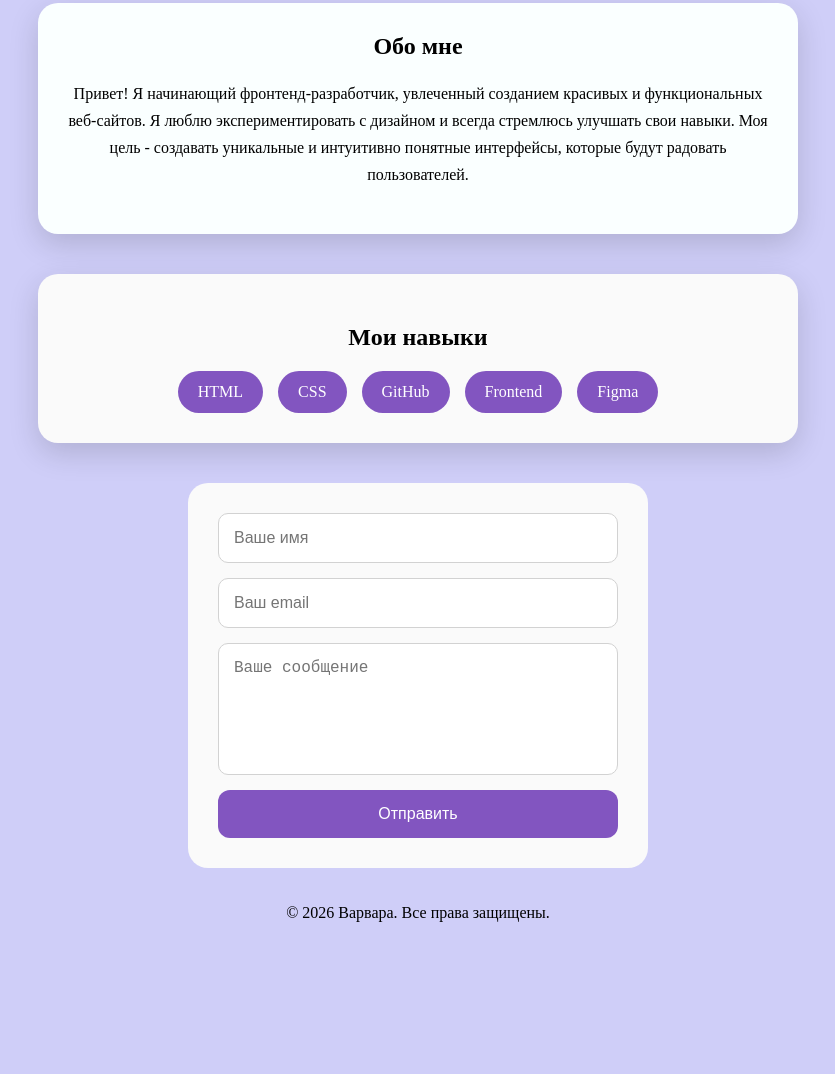
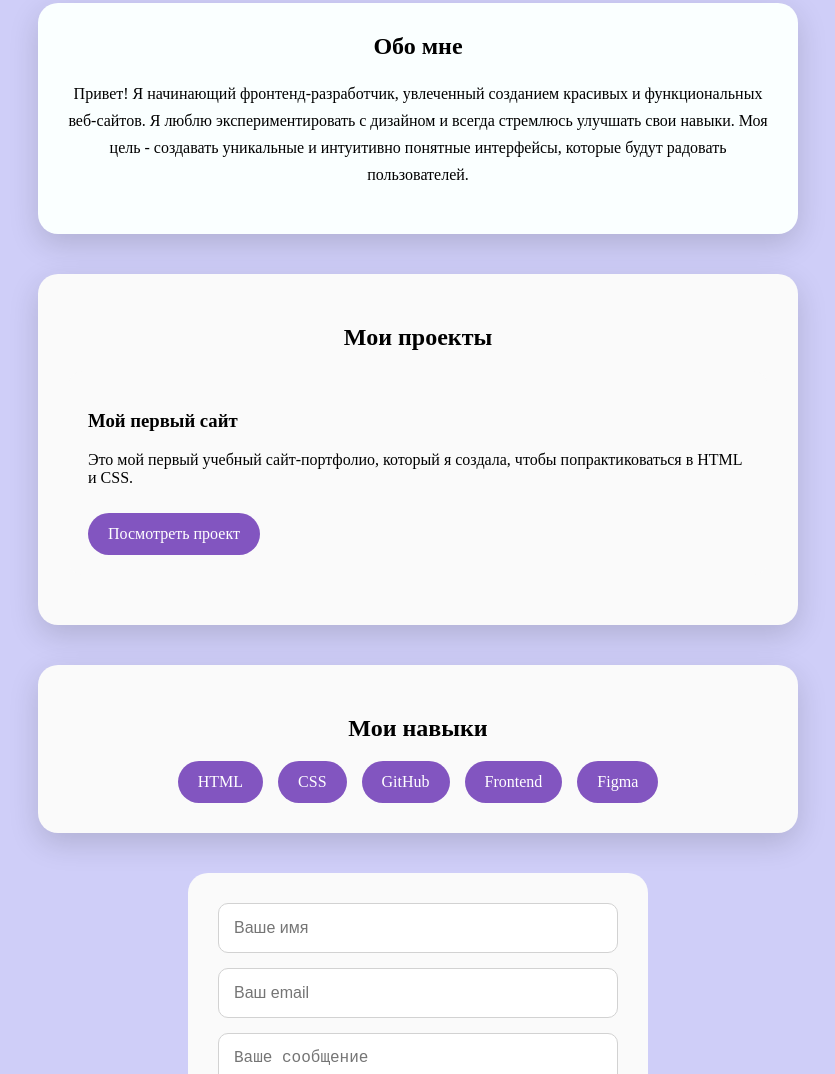
Before and after one commit to loiio195-ui/frontend-practice, a plain HTML site: page index.html in a window 1280 px wide. Shown: the part 642-1716 px from the top of the page, without its empty margins (222-1057 px from the left). Before the commit the page ends 1610 px from the top, so only its background shows below. Drawn offline with Linux system fonts and the light colour scheme.

Commit message:
Add files via upload

```diff
--- a/index.html
+++ b/index.html
@@ -194,6 +194,43 @@ body {
     box-shadow: 0 8px 20px rgba(0, 0, 0, 0.2);
 }
 
+.projects {
+    background: rgb(250, 250, 250);
+    margin-bottom: 40px;
+    width: 100%;
+    max-width: 700px;
+    padding: 30px;
+    border-radius: 20px;
+    box-shadow: 0 10px 30px rgba(0, 0, 0, 0.15);
+}
+
+.projects h2 {
+    text-align: center;
+}
+
+.project-card {
+    background: rgb(250, 250, 250);
+    padding: 20px;
+    border-radius: 15px;
+    margin-bottom: 20px;
+}
+
+.project-link {
+    display: inline-block;
+    margin-top: 10px;
+    padding: 12px 20px;
+    background: rgb(130, 85, 192);
+    color: white;
+    border-radius: 50px;
+    text-decoration: none;
+    transition: 0.3s;
+}
+
+.project-link:hover {
+    transform: scale(1.05);
+    box-shadow: 0 8px 20px rgba(0, 0, 0, 0.2);
+}
+
 @media (max-width: 768px) {
     .navbar {
         width: 90%;
@@ -203,7 +240,6 @@ body {
         width: 90%;
         max-width: 400px;
     }
-}
     </style>
 </head>
 
@@ -235,6 +271,15 @@ body {
         <p>Привет! Я начинающий фронтенд-разработчик, увлеченный созданием красивых и функциональных веб-сайтов. Я люблю экспериментировать с дизайном и всегда стремлюсь улучшать свои навыки. Моя цель - создавать уникальные и интуитивно понятные интерфейсы, которые будут радовать пользователей.</p>
     </section>
 
+ <section class="projects" id="projects">
+        <h2>Мои проекты</h2>
+        <div class="project-card">
+            <h3>Мой первый сайт</h3>
+            <p>Это мой первый учебный сайт-портфолио, который я создала, чтобы попрактиковаться в HTML и CSS.</p>
+            <a href="https://loiio195-ui.github.io/frontend-practice/" class="project-link" target="_blank">Посмотреть проект</a>
+        </div>
+    </section>
+
     <section class="skills" id="skills">
         <h2>Мои навыки</h2>
         <div class="skills-list">
```
